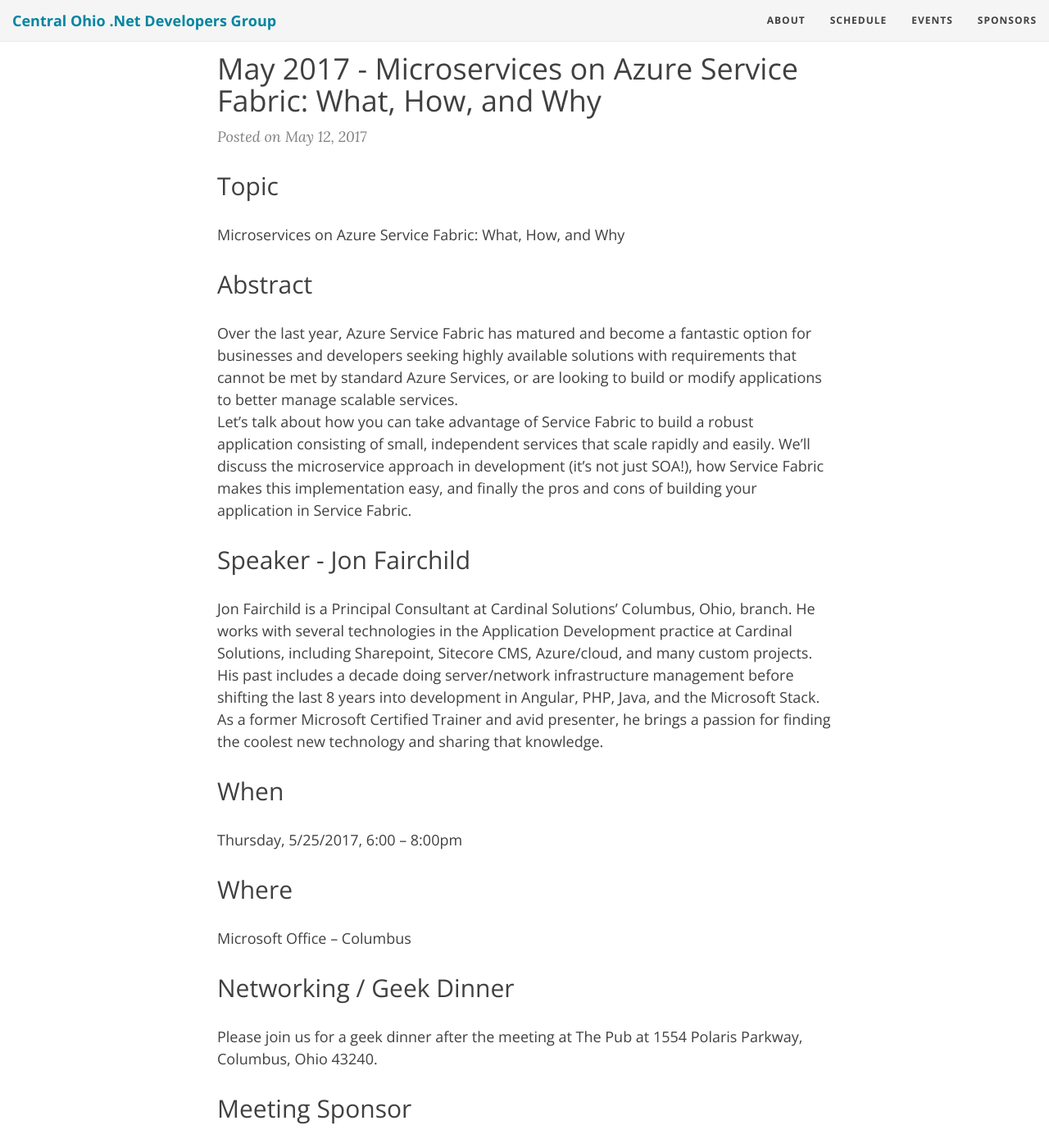
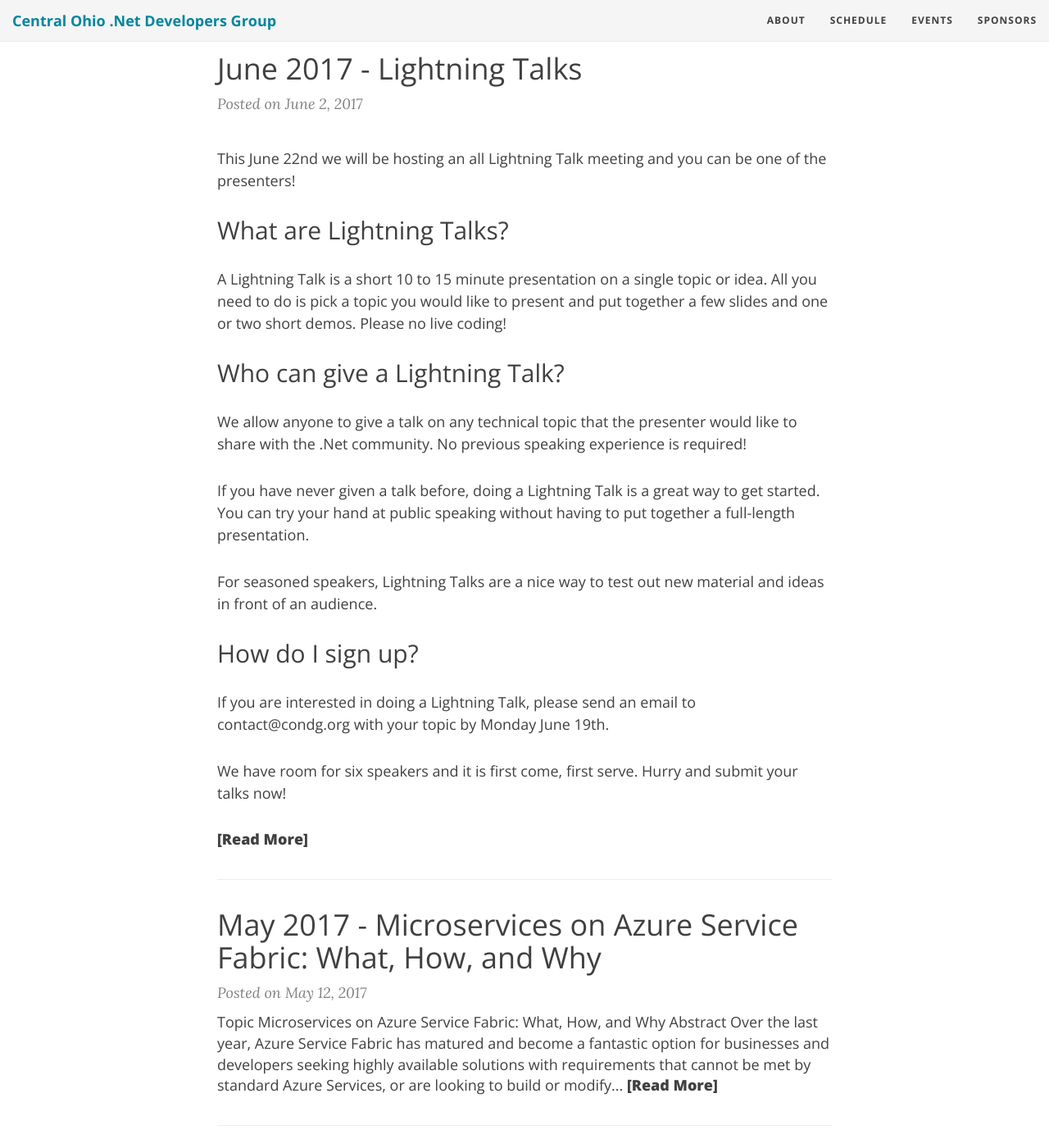
Before and after one commit to condg/condg.github.io, a Jekyll site: the page built from index.html, in a window 1280 px wide and 1400 px high, scrolled down 637 px. Shown: the whole window at 82% size. Built offline with Jekyll 4.4.1, drawn with Linux system fonts in a browser that asks for light colours; nearby versions of some CDN libraries; the list of posts is cut into pages by our own code; comment, search, counter and statistics services are not loaded; some of the changed text lies outside the part shown.

Commit message:
Create 2017-06-02-june-2017-lightning-talks.md (#21)
* Create 2017-06-02-june-2017-lightning-talks.md

* Update events.md

```diff
--- /dev/null
+++ b/_posts/2017-06-02-june-2017-lightning-talks.md
@@ -0,0 +1,25 @@
+---
+title: "June 2017 - Lightning Talks"
+date: 2017-06-02
+layout: post
+---
+
+This June 22nd we will be hosting an all Lightning Talk meeting and you can be one of the presenters!
+
+## What are Lightning Talks?
+
+A Lightning Talk is a short 10 to 15 minute presentation on a single topic or idea. All you need to do is pick a topic you would like to present and put together a few slides and one or two short demos. Please no live coding!
+
+## Who can give a Lightning Talk?
+
+We allow anyone to give a talk on any technical topic that the presenter would like to share with the .Net community. No previous speaking experience is required!
+
+If you have never given a talk before, doing a Lightning Talk is a great way to get started. You can try your hand at public speaking without having to put together a full-length presentation.
+
+For seasoned speakers, Lightning Talks are a nice way to test out new material and ideas in front of an audience.
+
+## How do I sign up?
+
+If you are interested in doing a Lightning Talk, please send an email to contact@condg.org with your topic by Monday June 19th.
+
+We have room for six speakers and it is first come, first serve. Hurry and submit your talks now!
--- a/events.md
+++ b/events.md
@@ -16,9 +16,6 @@ For more information visit [www.arenatechnight.com](http://www.arenatechnight.co
 ## Conferences
 
 ---------------------------------------
-
-### Path to Agility (May 25-26th, 2017)
-[The Path to Agility](https://www.thepathtoagility.com/) conference was developed to further COHAA’s mission to promote the use of Agile practices and principles. COHAA has engaged a number of national and regional Agile thought leaders to provide session content focused on a mix of business, technical, and/or management topics. Whether you are well along the path or just starting out, this conference will help guide you in the right direction.
 
 ### Detroit.Code() (July 10-12th, 2017)
 [Detroit.Code()](https://detroitcode.amegala.com/) is a professional conference for anyone involved with the creation of software. It's an Amegala event, so you know you're going to get the best mix of local, regional and national experts delivering TONS of sessions on the hottest technology, all for a reasonable price. This is the conference you've been waiting for. You're going to love this!
```
